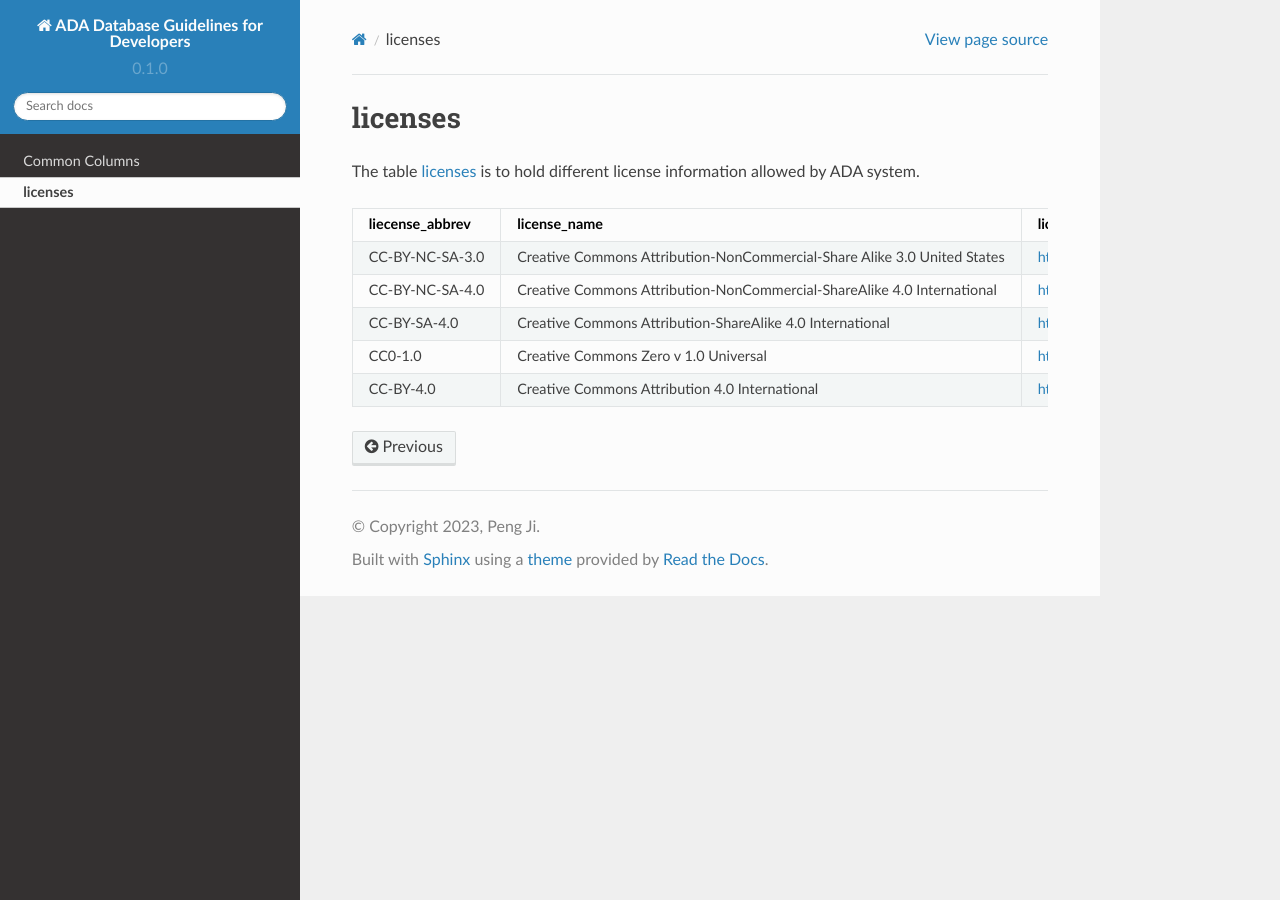
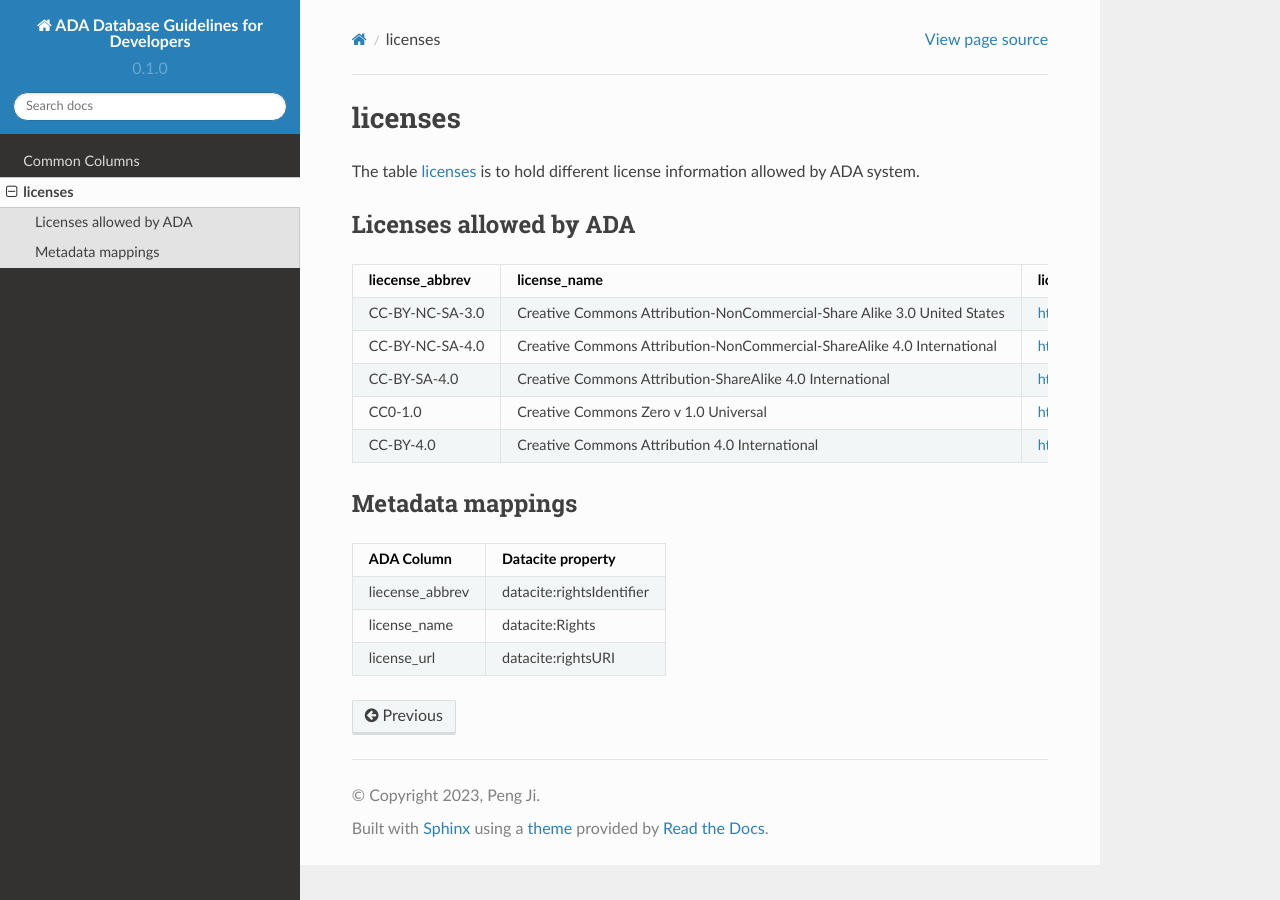
Before and after one commit to amds-ldeo/ada-db-spec, a Sphinx documentation site: the page built from docs/source/licenses.rst, in a window 1280 px wide. Built offline with Sphinx 7.4.7 and the Read the Docs theme 2.0.0, drawn with Linux system fonts in a browser that asks for light colours.

Commit message:
refactor: update content of the licenses.rst

```diff
--- a/docs/source/licenses.rst
+++ b/docs/source/licenses.rst
@@ -1,6 +1,9 @@
 licenses
 ========
 The table `licenses <https://schema.astromat.org/ada/tables/licenses.html>`_ is to hold different license information allowed by ADA system.
+
+Licenses allowed by ADA
+-----------------------
 
 ======================= ============================================================================= ============================================
 liecense_abbrev         license_name                                                                  license_url
@@ -11,3 +14,14 @@ CC-BY-SA-4.0  	         Creative Commons Attribution-ShareAlike 4.0 Internationa
 CC0-1.0  	            Creative Commons Zero v 1.0 Universal	                                       https://spdx.org/licenses/CC0-1.0
 CC-BY-4.0  	            Creative Commons Attribution 4.0 International	                              https://spdx.org/licenses/CC-BY-4.0
 ======================= ============================================================================= ============================================
+
+Metadata mappings
+-----------------
+
+======================= =======================
+ADA Column              Datacite property
+======================= =======================
+liecense_abbrev         datacite:rightsIdentifier
+license_name            datacite:Rights
+license_url             datacite:rightsURI
+======================= =======================
```
